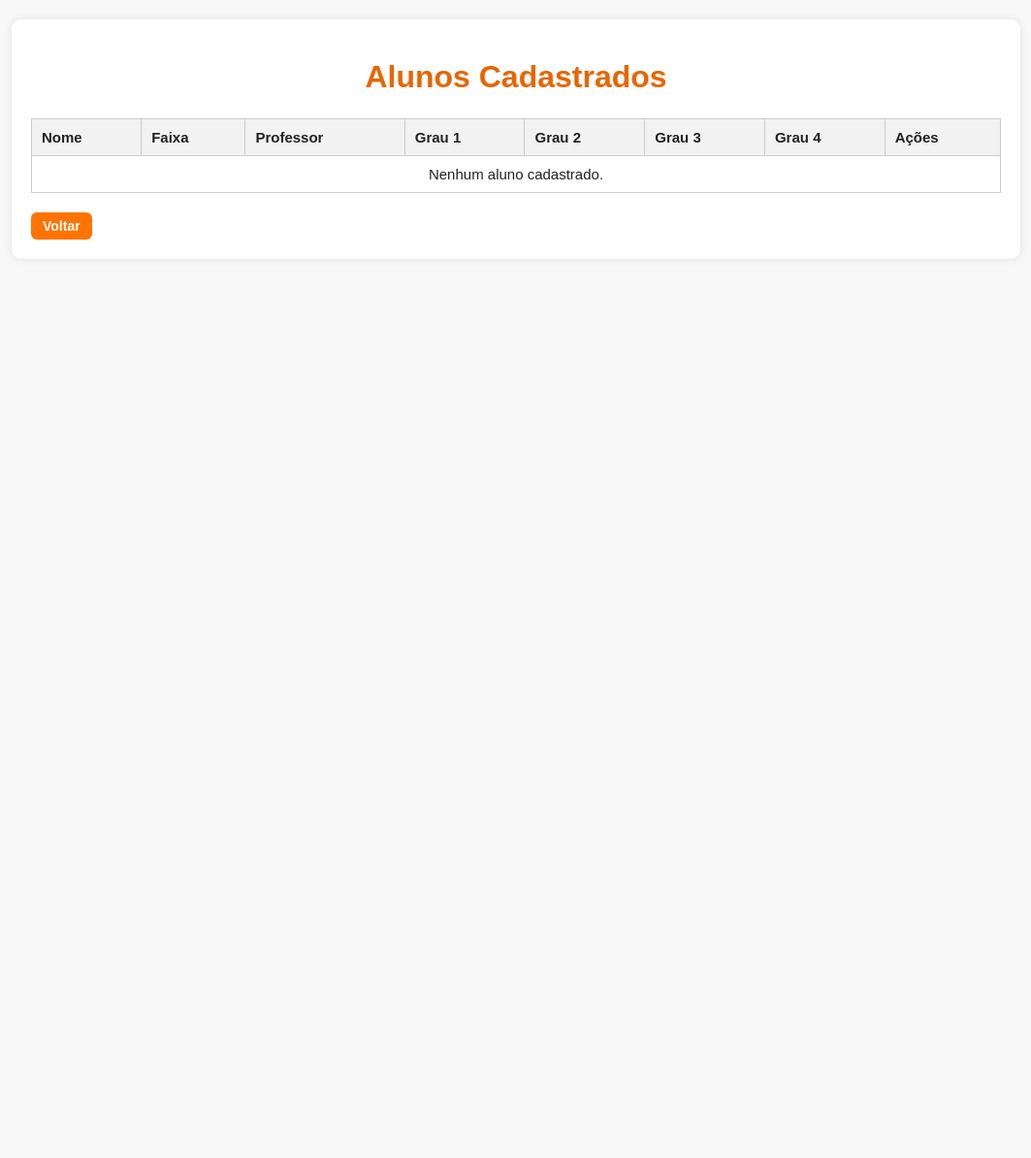
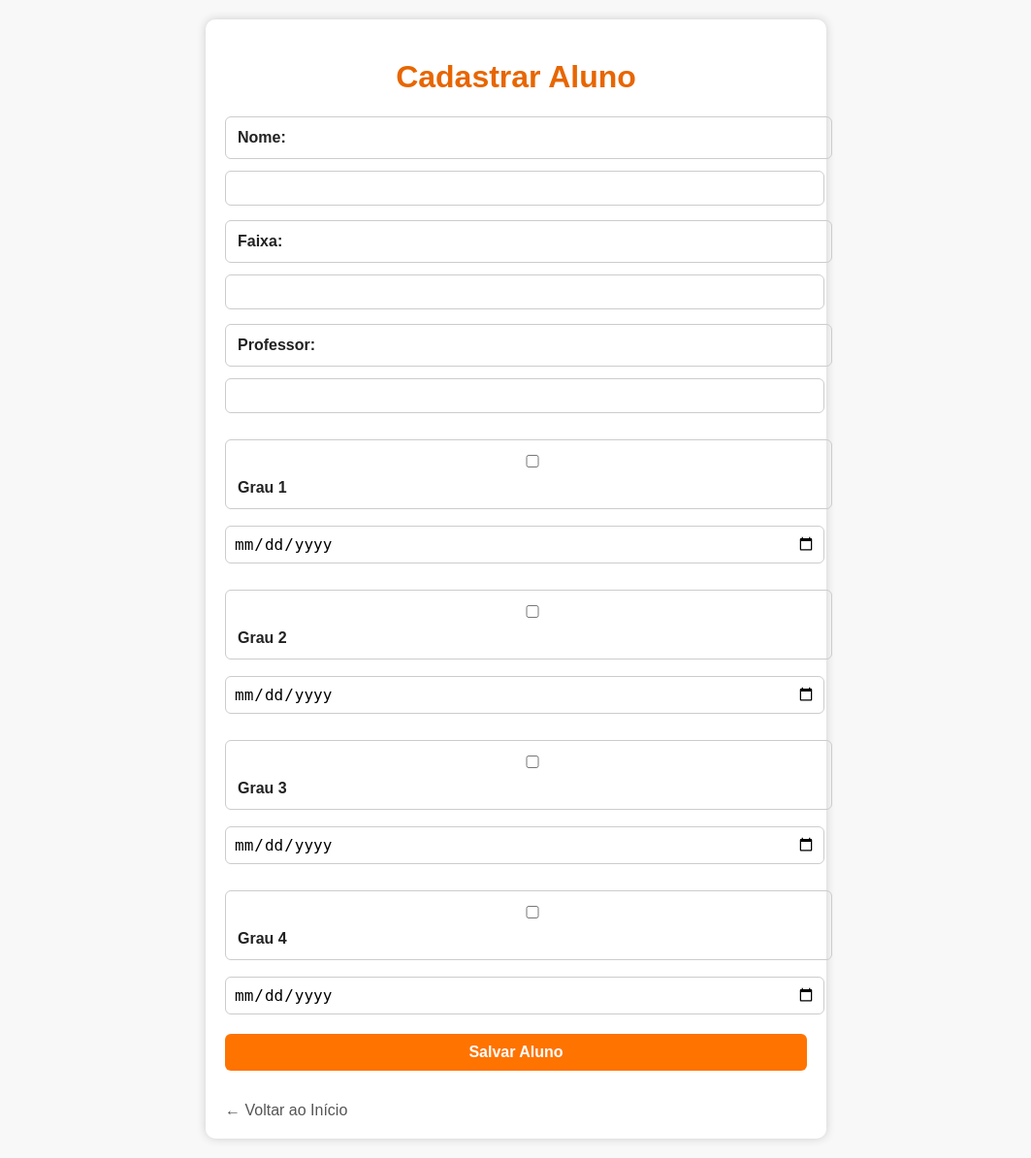
Before and after one commit to RodrigoFrancoBatata/conexao-paulista-app, a Flask app: page /cadastrar_aluno in a window 1280 px wide. Shown: the whole page at 97% size, without its empty margins (108-1171 px from the left). Before the commit the page ends 247 px from the top, so only its background shows below. Run offline with Flask 3, Linux system fonts and the light colour scheme.

Commit message:
Atualizações finais - cadastro de alunos corrigido

```diff
--- a/main.py
+++ b/main.py
@@ -37,8 +37,7 @@ def index():
 
 @app.route("/cadastrar_aluno")
 def cadastrar_aluno():
-    alunos = Aluno.query.order_by(Aluno.nome.asc()).all()
-    return render_template("listar_alunos.html", alunos=alunos)
+    return render_template("alunos.html")
 
 
 @app.route("/alunos", methods=["POST"])
--- a/templates/alunos.html
+++ b/templates/alunos.html
@@ -2,58 +2,114 @@
 <html lang="pt-br">
 <head>
   <meta charset="UTF-8">
-    <title>Alunos Cadastrados</title>
+  <title>Cadastrar Aluno</title>
   <meta name="viewport" content="width=device-width, initial-scale=1">
+  <link rel="stylesheet" href="/static/style.css">
   <style>
     body {
       font-family: Arial, sans-serif;
-            background-color: #f7f7f7;
+      background-color: #f8f8f8;
       padding: 20px;
     }
+
+    .container {
+      max-width: 600px;
+      margin: auto;
+      background: white;
+      padding: 20px;
+      border-radius: 10px;
+      box-shadow: 0px 0px 10px #ccc;
+    }
+
     h1 {
+      color: #e76600;
       text-align: center;
-            color: #e76600;
     }
-        .filtro {
-            text-align: center;
-            margin-bottom: 20px;
+
+    label {
+      display: block;
+      margin-top: 15px;
+      font-weight: bold;
     }
-        select, button {
-            padding: 8px 12px;
+
+    input[type="text"],
+    input[type="date"] {
+      width: 100%;
+      padding: 8px;
+      margin-top: 5px;
+      border: 1px solid #ccc;
+      border-radius: 6px;
+    }
+
+    .checkbox-group {
+      margin-top: 10px;
+    }
+
+    .checkbox-group label {
+      display: inline-block;
+      margin-right: 10px;
+    }
+
+    button {
+      margin-top: 20px;
+      background-color: #ff7300;
+      color: white;
+      padding: 10px 20px;
+      border: none;
+      border-radius: 6px;
       font-size: 16px;
-            margin: 5px;
+      cursor: pointer;
     }
-        .aluno {
-            border: 1px solid #ccc;
-            padding: 15px;
-            margin-bottom: 10px;
-            background-color: #fff;
-            border-radius: 6px;
+
+    button:hover {
+      background-color: #e25d00;
+    }
+
+    .btn-voltar {
+      display: inline-block;
+      margin-top: 20px;
+      text-decoration: none;
+      color: #555;
     }
   </style>
 </head>
 <body>
-    <h1>Alunos Cadastrados</h1>
+  <div class="container">
+    <h1>Cadastrar Aluno</h1>
+    <form method="POST" action="{{ url_for('alunos') }}">
+      <label for="nome">Nome:</label>
+      <input type="text" id="nome" name="nome" required>
 
-    <div class="filtro">
-        <form method="get" action="{{ url_for('listar_alunos') }}">
-            <label for="professor">Filtrar por professor:</label>
-            <select name="professor" id="professor" onchange="this.form.submit()">
-                <option value="">Todos</option>
-                {% for prof in professores %}
-                    <option value="{{ prof }}" {% if prof == professor_filtro %}selected{% endif %}>{{ prof }}</option>
-                {% endfor %}
-            </select>
-        </form>
+      <label for="faixa">Faixa:</label>
+      <input type="text" id="faixa" name="faixa" required>
+
+      <label for="professor">Professor:</label>
+      <input type="text" id="professor" name="professor" required>
+
+      <div class="checkbox-group">
+        <label><input type="checkbox" name="grau1"> Grau 1</label>
+        <input type="date" name="data_grau1">
       </div>
 
-    {% for aluno in alunos %}
-        <div class="aluno">
-            <strong>Nome:</strong> {{ aluno.nome }}<br>
-            <strong>Faixa:</strong> {{ aluno.faixa }}<br>
-            <strong>Professor:</strong> {{ aluno.professor }}
+      <div class="checkbox-group">
+        <label><input type="checkbox" name="grau2"> Grau 2</label>
+        <input type="date" name="data_grau2">
       </div>
-    {% endfor %}
 
+      <div class="checkbox-group">
+        <label><input type="checkbox" name="grau3"> Grau 3</label>
+        <input type="date" name="data_grau3">
+      </div>
+
+      <div class="checkbox-group">
+        <label><input type="checkbox" name="grau4"> Grau 4</label>
+        <input type="date" name="data_grau4">
+      </div>
+
+      <button type="submit">Salvar Aluno</button>
+    </form>
+
+    <a href="/" class="btn-voltar">← Voltar ao Início</a>
+  </div>
 </body>
 </html>
```
Lines whose indentation alone changed are shown as unchanged.
